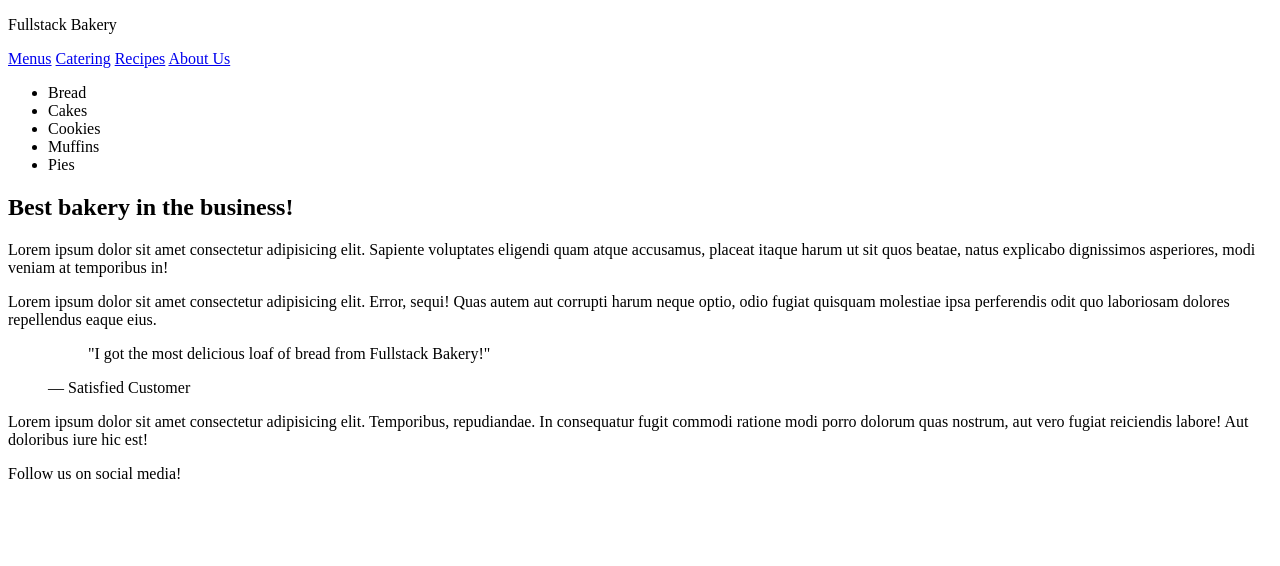
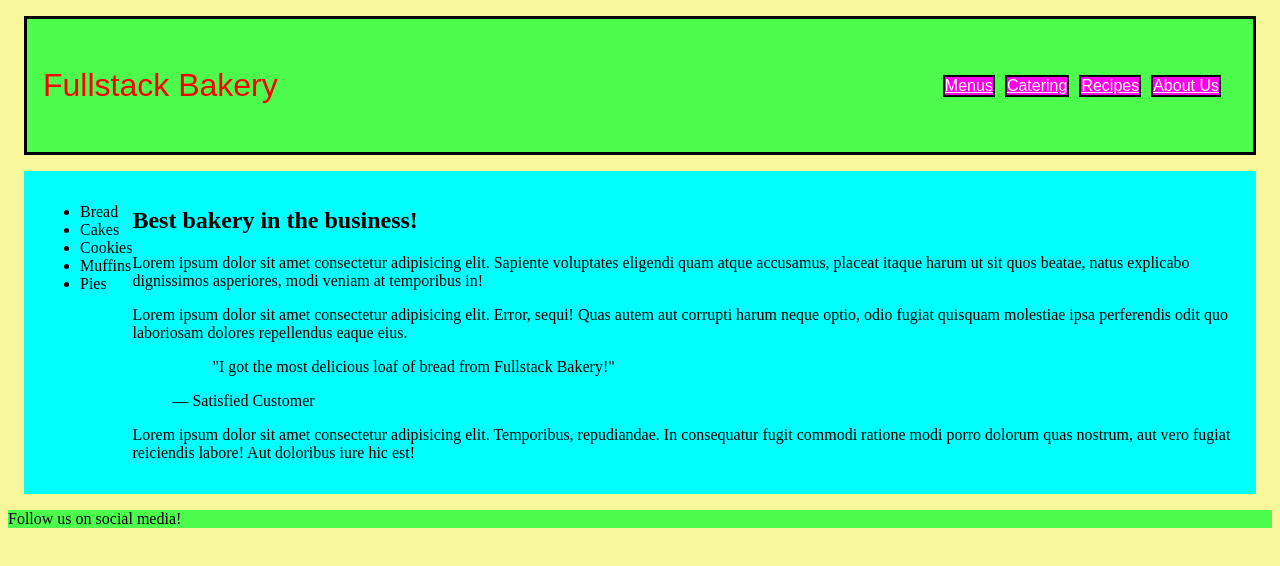
Before and after one commit to DamianDM2006/flex-box-workshop, a plain HTML site: page index.html in a window 1280 px wide. Drawn offline with Linux system fonts and the light colour scheme.

Commit message:
Added index.css Began workshop assignment

```diff
--- /dev/null
+++ b/index.css
@@ -0,0 +1,52 @@
+body {
+  background: rgb(248, 248, 154);
+}
+
+header {
+  display: flex;
+  margin: 1em;
+  padding: 1em;
+  border-style: solid;
+  border-width: 3px;
+  border-color: black;
+  background-color: rgb(77, 251, 77);
+  align-items: center;
+  justify-content: space-between;
+}
+
+header nav {
+  display: flex;
+  flex-grow: 0.5;
+  margin: 1em;
+  gap: 10px;
+  justify-content: flex-end;
+  font-family: sans-serif;
+  font-size: 1em;
+  /*background-color: yellow;*/
+}
+
+.button {
+  background-color: rgb(255, 0, 234);
+  color: white;
+  height: 30%;
+  border-style: solid;
+  border-width: 2px;
+  border-color: black;
+}
+
+.brand {
+  font-family: fantasy;
+  font-size: 2em;
+  color: red;
+}
+
+main {
+  display: flex;
+  background-color: aqua;
+  margin: 1em;
+  padding: 1em;
+}
+
+footer {
+  background-color: rgb(77, 251, 77);
+}
--- a/index.html
+++ b/index.html
@@ -2,15 +2,16 @@
 <html lang="en">
   <head>
     <title>Fullstack Bakery</title>
+    <link rel="stylesheet" href="index.css" />
   </head>
   <body>
     <header>
       <p class="brand">Fullstack Bakery</p>
       <nav>
-        <a href="#">Menus</a>
-        <a href="#">Catering</a>
-        <a href="#">Recipes</a>
-        <a href="#">About Us</a>
+        <a class="button" href="#">Menus</a>
+        <a class="button" href="#">Catering</a>
+        <a class="button" href="#">Recipes</a>
+        <a class="button" href="#">About Us</a>
       </nav>
     </header>
     <main>
```
